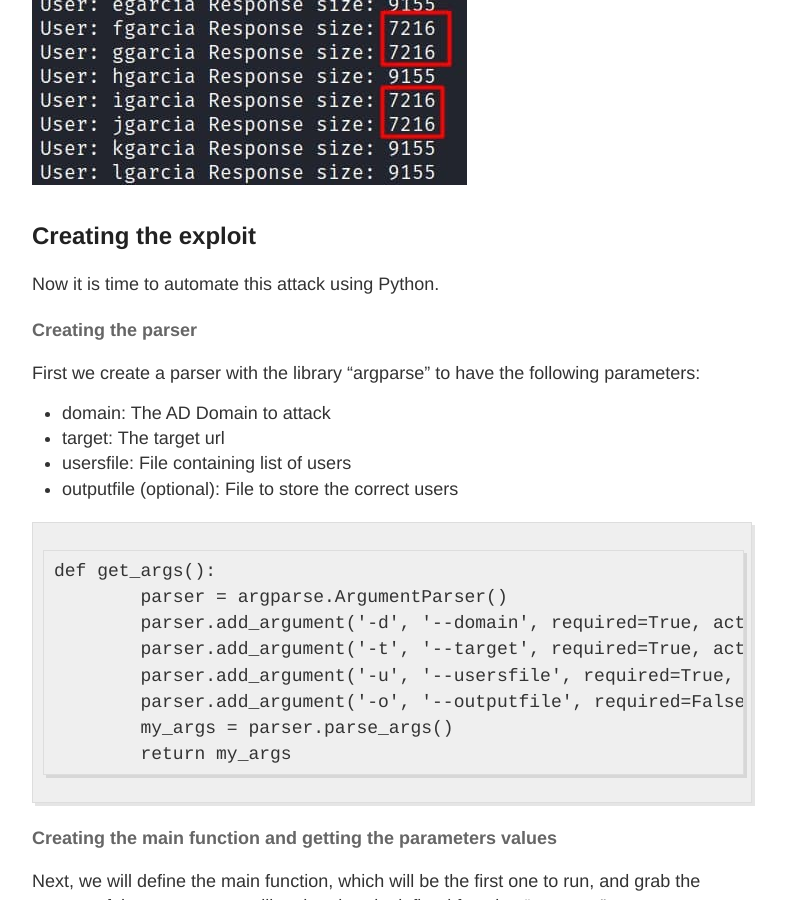
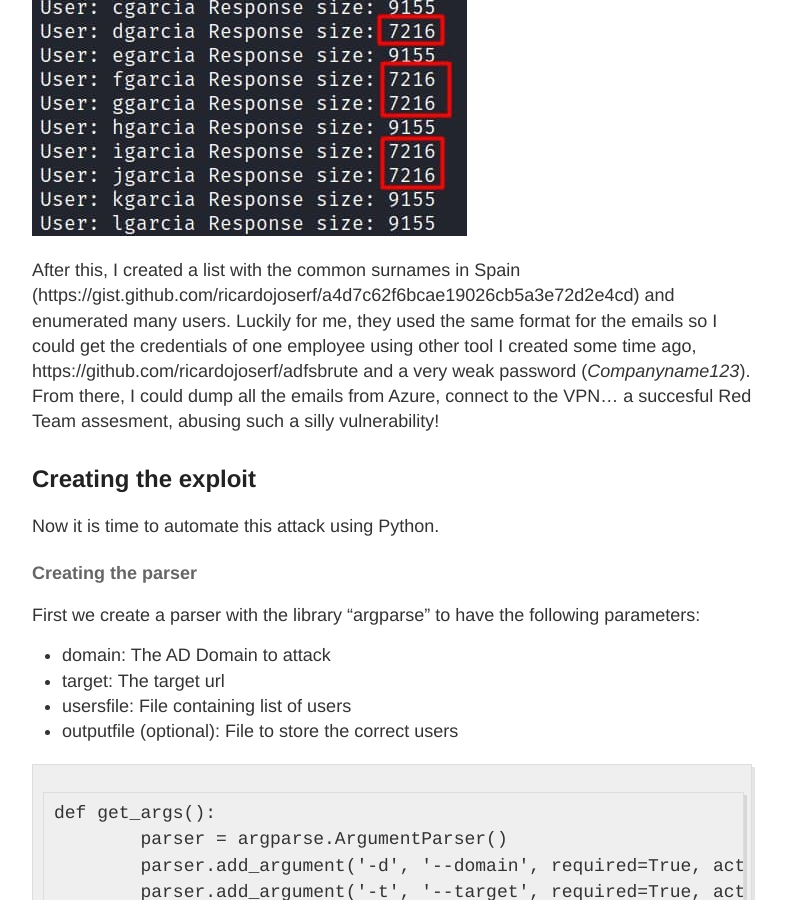
Before and after one commit to ricardojoserf/ricardojoserf.github.io, a Jekyll site: the page built from _posts/2021-8-22-CVE-2021-31159.md, in a window 1280 px wide and 900 px high, scrolled down 2523 px. Shown: the whole window, without its empty margins (248-1034 px from the left). Built offline with Jekyll 4.4.1, drawn with Linux system fonts in a browser that asks for light colours; some of the changed text lies outside the part shown.

Commit message:
Update 2021-8-22-CVE-2021-31159.md

```diff
--- a/_posts/2021-8-22-CVE-2021-31159.md
+++ b/_posts/2021-8-22-CVE-2021-31159.md
@@ -1,7 +1,7 @@
 ---
 layout: post
-description: CVE-2021-31159 - ServiceDesk Plus enumeration
-title: CVE-2021-31159 - ServiceDesk Plus enumeration
+description: Finding and abusing CVE-2021-31159 for ServiceDesk Plus user enumeration
+title: Finding and abusing CVE-2021-31159 for ServiceDesk Plus user enumeration
 excerpt_separator: <!--more-->
 ---
 
@@ -39,6 +39,8 @@ Then I tested all the alphabet with other common surname, García, using Burp:
 Nice, we got some correct users! We can use the Python library "requests" and get the same results:
 
 ![Python example](https://github.com/ricardojoserf/ricardojoserf.github.io/blob/master/images/image4.png?raw=true)
+
+After this, I created a list with the common surnames in Spain (https://gist.github.com/ricardojoserf/a4d7c62f6bcae19026cb5a3e72d2e4cd) and enumerated many users. Luckily for me, they used the same format for the emails so I could get the credentials of one employee using other tool I created some time ago, https://github.com/ricardojoserf/adfsbrute and a very weak password (*Companyname123*). From there, I could dump all the emails from Azure, connect to the VPN... a succesful Red Team assesment, abusing such a silly vulnerability!
 
 
 ## Creating the exploit
```
